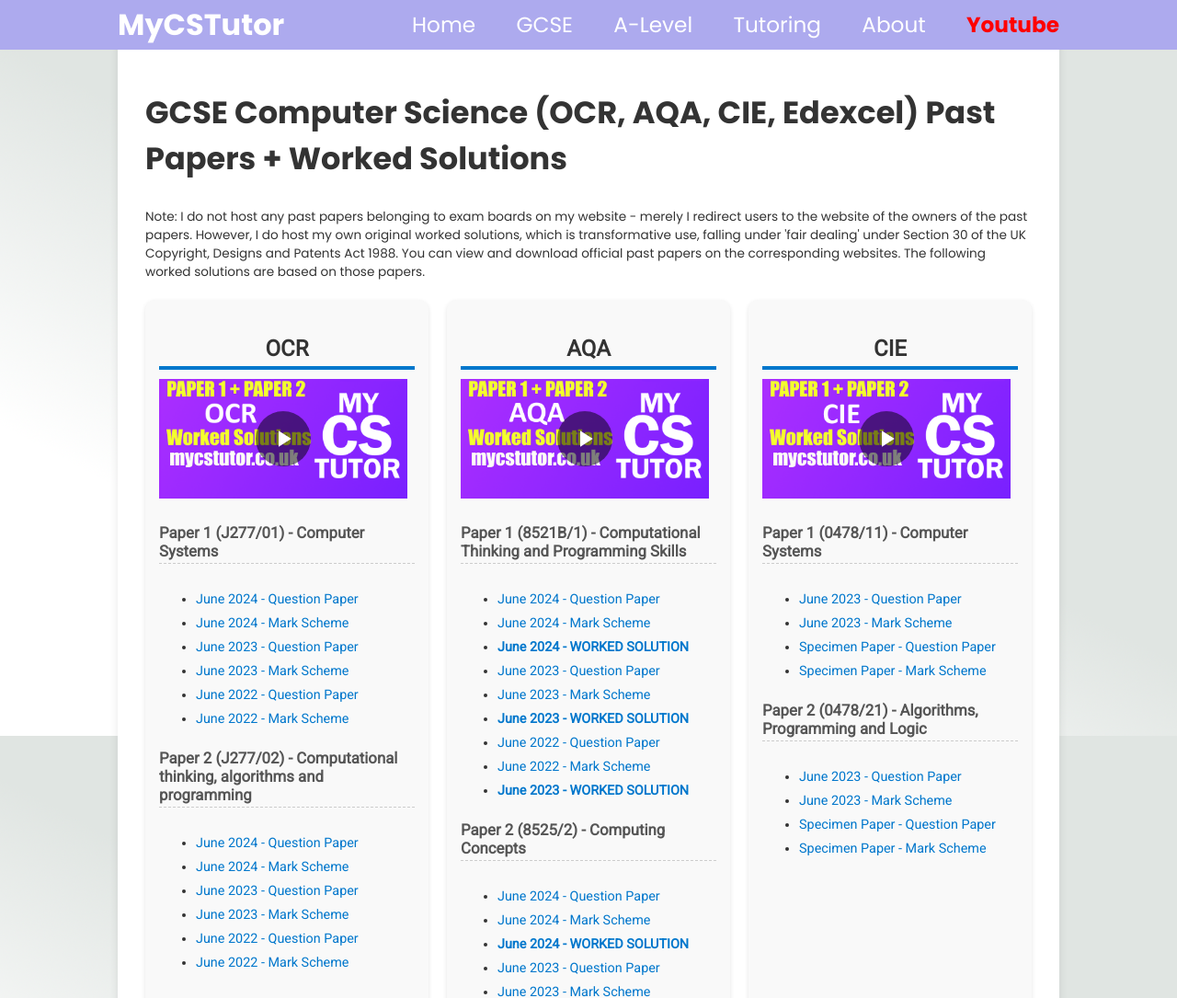
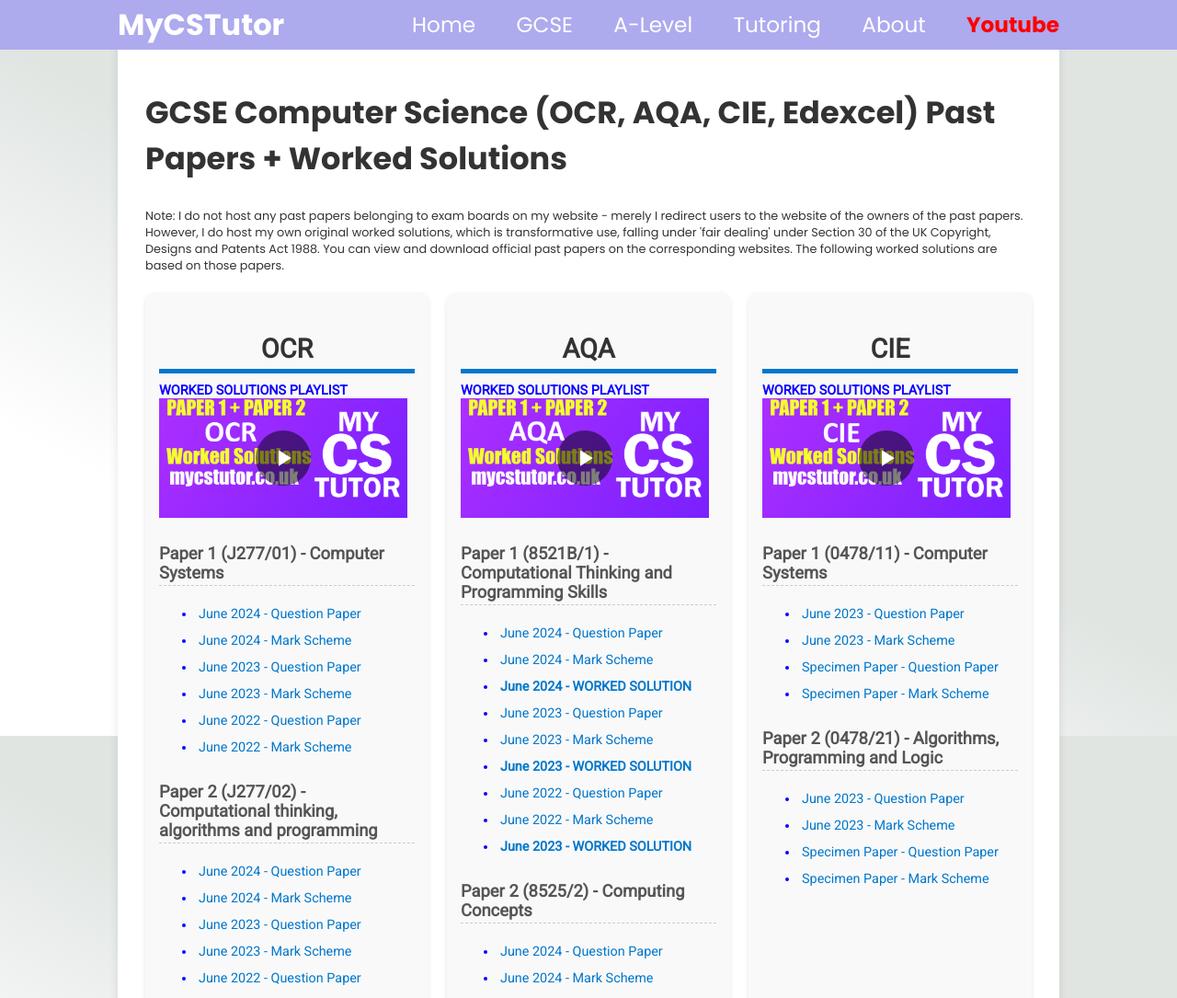
Before and after one commit to mc14211/mycstutor, a plain HTML site: page gcse/index.html in a window 1280 px wide. Shown: the top 1085 px of the page at 92% size. Drawn offline with Linux system fonts and the light colour scheme.

Commit message:
tweak to gcse page

```diff
--- a/gcse/index.html
+++ b/gcse/index.html
@@ -42,6 +42,7 @@
       <div class="exam-board">
         <h3>OCR</h3>
         <div class="paper-section">
+          WORKED SOLUTIONS PLAYLIST
           <a href="https://www.youtube.com/playlist?list=PLvm2QhdrTSNcPzn1I6bMyUC8ENRhSoV2j" target="_blank" rel="noopener noreferrer" class="video-container">
           <style>
             .video-container {
@@ -96,7 +97,6 @@
             </svg>
           </div>
       </a>
-
           <h4>Paper 1 (J277/01) - Computer Systems</h4>
           <ul>
           <li><a href="https://www.ocr.org.uk/Images/727534-question-paper-computer-systems.pdf" target="_blank">June 2024 - Question Paper</a></li>
@@ -127,6 +127,7 @@
       <div class="exam-board">
         <h3>AQA</h3>
         <div class="paper-section">
+          WORKED SOLUTIONS PLAYLIST
           <a href="https://www.youtube.com/playlist?list=PLvm2QhdrTSNdbfRVp72QaNt_OakI6imSn" target="_blank" rel="noopener noreferrer" class="video-container">
           <img src="/playlist1aqa.png" alt="Playlist Thumbnail">
           <div class="play-button">
@@ -169,6 +170,7 @@
       <div class="exam-board">
         <h3>CIE</h3>
         <div class="paper-section">
+          WORKED SOLUTIONS PLAYLIST
           <a href="https://www.youtube.com/playlist?list=PLvm2QhdrTSNd3qBltwqGnX0lbZ-T1FlfK" target="_blank" rel="noopener noreferrer" class="video-container">
 
           <img src="/playlist1cie.png" alt="Playlist Thumbnail">
@@ -202,6 +204,7 @@
       <div class="exam-board">
         <h3>Edexcel</h3>
         <div class="paper-section">
+          WORKED SOLUTIONS PLAYLIST
           <a href="https://www.youtube.com/playlist?list=PLvm2QhdrTSNfNDFoQ4U-nVQiqltob1Ja3" target="_blank" rel="noopener noreferrer" class="video-container">
           <img src="/playlist1edexcel.png" alt="Playlist Thumbnail">
           <div class="play-button">
--- a/style.css
+++ b/style.css
@@ -167,7 +167,7 @@ main {
     padding:30px;
     border-radius:12px;
     box-shadow:0 8px 25px rgba(44,62,80,0.1);
-    max-width:1300px;
+    max-width:1100px;
     margin-left: auto;
     margin-right: auto;
 }
@@ -265,7 +265,7 @@ a:focus{
 }
 
 .resources-section p{
-  font-size:0.85rem
+  font-size:0.8rem
 }
 .resources-section h3{
   text-align:center;
@@ -301,8 +301,8 @@ a:focus{
 
 .info-block{
     background-color:white;
-    padding:15px 30px;
-    border-radius: 12px;
+    padding:10px 20px;
+    border-radius: 10px;
     margin: 40px auto;
     max-width: 1400px;
     box-shadow: 0 4px 15px rgba(44,62,80,0.1);
@@ -314,9 +314,9 @@ a:focus{
 }
 .info-block p {
     color:#555;
-    font-size: 1.3rem;
+    font-size: 1.1rem;
     line-height: 1.6;
-    margin-bottom: 25px;
+    margin-bottom: 10px;
 }
 .info-image{
    width:100%;
@@ -353,11 +353,11 @@ a:focus{
 }
 
 .exam-board h3{
-  font-size:1.5rem;
+  font-size:1.8rem;
   font-weight:700;
   margin-bottom:10px;
   color:#333;
-  border-bottom:4px solid #0077cc;
+  border-bottom:5px solid #0077cc;
   padding-bottom:5px;
 }
 
@@ -380,9 +380,12 @@ a:focus{
 
 .paper-section{
   margin-bottom:10px;
+  font-size:0.9rem;
+  font-weight:600;
+  color:#0d00ff
 }
 .paper-section h4{
-  font-size:1.05rem;
+  font-size:1.15rem;
   font-weight:600;
   margin-bottom:8px;
   color:#555;
@@ -394,3 +397,8 @@ a:focus{
   font-size:0.9rem;
   padding-bottom:10px;
 }
+
+.paper-section li{
+  padding:3px 3px;
+  font-size:1.2rem;
+}
```
